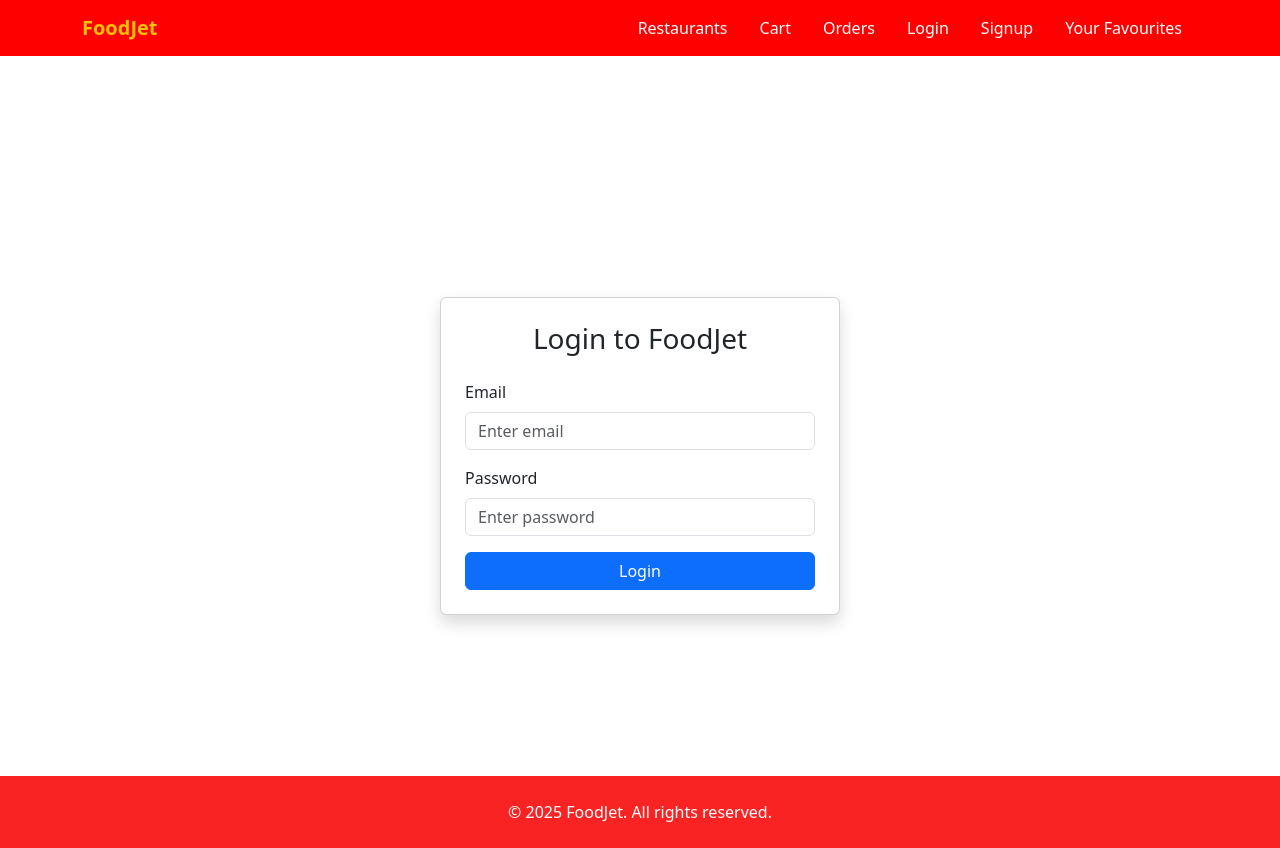
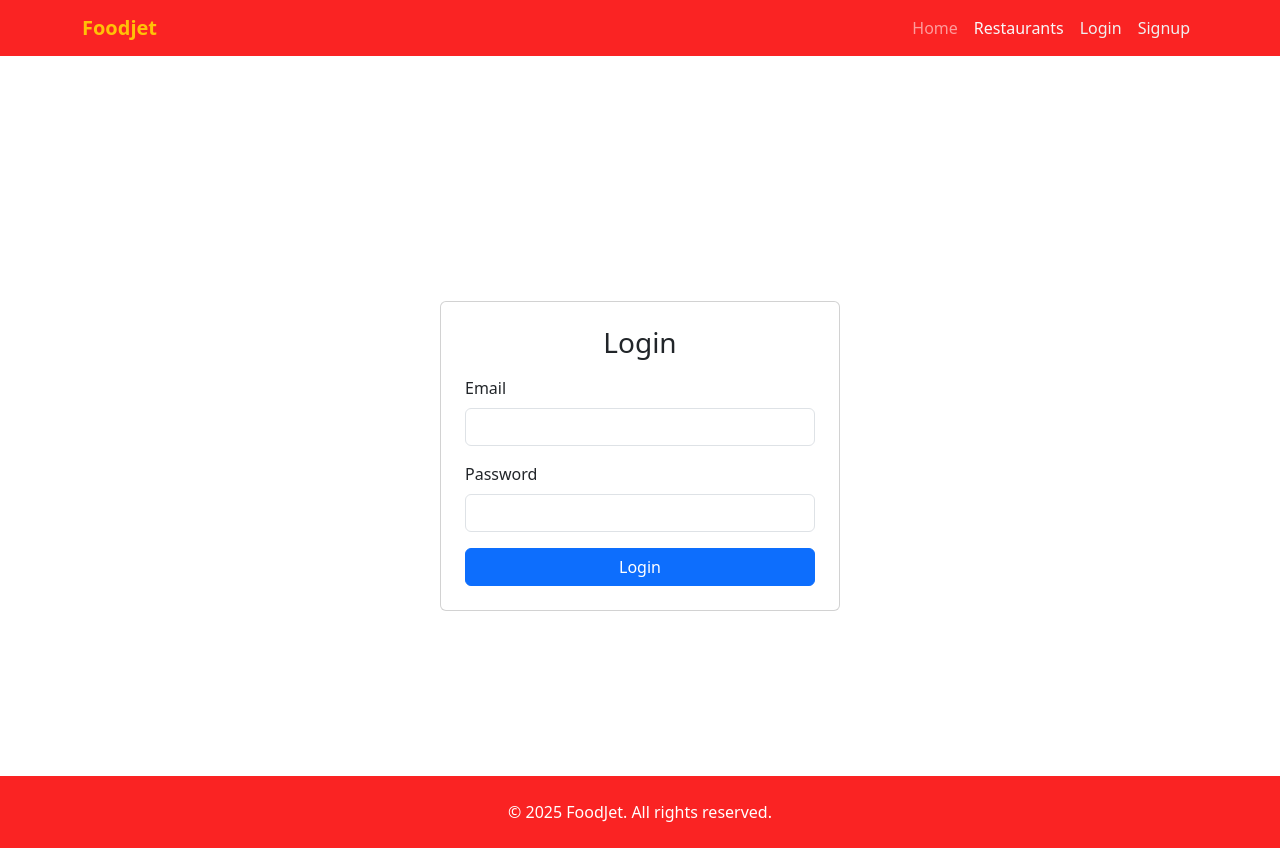
Before and after one commit to letscodeshazzz/deliveryApp, a React (Vite) app: page /login in a window 1280 px wide. Built offline with nearby package versions, Linux system fonts and the light colour scheme.

Commit message:
updating my code

```diff
--- a/src/App.jsx
+++ b/src/App.jsx
@@ -1,6 +1,7 @@
 import Navbar from "./components/Navbar";
 import Footer from "./components/Footer";
 import { Routes, Route } from "react-router-dom";
+import ProtectedRoute from "./components/ProtectedRoute";
 
 import Home from "./pages/Home";
 import Login from "./pages/Login";
@@ -21,8 +22,8 @@ function App() {
           <Route path="/signup" element={<Signup />} />
           <Route path="/restaurants" element={<Restaurants />} />
           <Route path="/restaurant/:id" element={<RestaurantDetails />} />
-          <Route path="/cart" element={<Cart />} />
-          <Route path="/orders" element={<Orders />} />
+          <Route path="/cart" element={<ProtectedRoute><Cart /></ProtectedRoute>} />
+          <Route path="/orders" element={<ProtectedRoute><Orders /></ProtectedRoute>} />
         </Routes>
       </div>
       <Footer />
--- a/src/components/Navbar.jsx
+++ b/src/components/Navbar.jsx
@@ -1,46 +1,73 @@
 import { Link } from "react-router-dom";
+import { useAuth } from "../context/AuthContext";
+import { Button } from "react-bootstrap";
 
 const Navbar = () => {
+  const { isLoggedIn, logout } = useAuth();
+
   return (
-    <nav className="navbar navbar-expand-lg navbar-dark" style={{ backgroundColor: "red" }}>
-      <div className="container d-flex justify-content-between flex-wrap">
-        <Link className="navbar-brand fw-bold text-warning" to="/">
-          FoodJet
+    <nav className="navbar navbar-expand-lg navbar-dark" style={{ background: "rgb(250, 35, 35)" }}>
+      <div className="container">
+        <Link className="navbar-brand fw-bold text-warning" to="/">Foodjet</Link>
+        <button
+          className="navbar-toggler"
+          type="button"
+          data-bs-toggle="collapse"
+          data-bs-target="#mainNavbar"
+          aria-controls="mainNavbar"
+          aria-expanded="false"
+          aria-label="Toggle navigation"
+        >
+          <span className="navbar-toggler-icon"></span>
+        </button>
+
+        <div className="collapse navbar-collapse" id="mainNavbar">
+          <ul className="navbar-nav ms-auto mb-2 mb-lg-0">
+            {/* Home Button */}
+            <li className="nav-item">
+              <Link className="nav-link" to="/" style={{ color: "f8f9fa",  }}>
+                Home
               </Link>
+            </li>
 
-
-        <ul className="navbar-nav d-flex flex-row flex-wrap ms-auto">
-          <li className="nav-item mx-2">
-            <Link className="nav-link text-white" to="/restaurants">
+            <li className="nav-item">
+              <Link className="nav-link" to="/restaurants" style={{ color: "#f8f9fa" }}>
                 Restaurants
               </Link>
             </li>
-          <li className="nav-item mx-2">
-            <Link className="nav-link text-white" to="/cart">
+
+            {isLoggedIn ? (
+              <>
+                <li className="nav-item">
+                  <Link className="nav-link" to="/cart" style={{ color: "#f0f0f0" }}>
                     Cart
                   </Link>
                 </li>
-          <li className="nav-item mx-2">
-            <Link className="nav-link text-white" to="/orders">
+                <li className="nav-item">
+                  <Link className="nav-link" to="/orders" style={{ color: "#f0f0f0" }}>
                     Orders
                   </Link>
                 </li>
-          <li className="nav-item mx-2">
-            <Link className="nav-link text-white" to="/login">
+                <li className="nav-item">
+                  <Button variant="link" className="nav-link text-white" onClick={logout}>Logout</Button>
+                </li>
+              </>
+            ) : (
+              <>
+                <li className="nav-item">
+                  <Link className="nav-link" to="/login" style={{ color: "#f0f0f0" }}>
                     Login
                   </Link>
                 </li>
-          <li className="nav-item mx-2">
-            <Link className="nav-link text-white" to="/signup">
+                <li className="nav-item">
+                  <Link className="nav-link" to="/signup" style={{ color: "#f0f0f0" }}>
                     Signup
                   </Link>
                 </li>
-          <li className="nav-item mx-2">
-            <Link className="nav-link text-white" to="/yourfavourites">
-              Your Favourites
-            </Link>
-          </li>
+              </>
+            )}
           </ul>
+        </div>
       </div>
     </nav>
   );
--- /dev/null
+++ b/src/components/ProtectedRoute.jsx
@@ -0,0 +1,9 @@
+import { Navigate } from "react-router-dom";
+import { useAuth } from "../context/AuthContext";
+
+const ProtectedRoute = ({ children }) => {
+  const { isLoggedIn } = useAuth();
+  return isLoggedIn ? children : <Navigate to="/login" />;
+};
+
+export default ProtectedRoute;
--- /dev/null
+++ b/src/context/AuthContext.jsx
@@ -0,0 +1,18 @@
+import { createContext, useContext, useState } from "react";
+
+const AuthContext = createContext();
+
+export const AuthProvider = ({ children }) => {
+  const [isLoggedIn, setIsLoggedIn] = useState(false);
+
+  const login = () => setIsLoggedIn(true);
+  const logout = () => setIsLoggedIn(false);
+
+  return (
+    <AuthContext.Provider value={{ isLoggedIn, login, logout }}>
+      {children}
+    </AuthContext.Provider>
+  );
+};
+
+export const useAuth = () => useContext(AuthContext);
--- a/src/main.jsx
+++ b/src/main.jsx
@@ -3,16 +3,21 @@ import { createRoot } from 'react-dom/client';
 import './index.css';
 import App from './App.jsx';
 import 'bootstrap/dist/css/bootstrap.min.css';
+import 'bootstrap/dist/js/bootstrap.bundle.min.js';
+
 
 import { BrowserRouter } from 'react-router-dom';
 import { CartProvider } from './context/CartContext.jsx';
+import { AuthProvider } from "./context/AuthContext";
 
 createRoot(document.getElementById('root')).render(
   <StrictMode>
     <BrowserRouter>
+    <AuthProvider>
       <CartProvider>
         <App />
       </CartProvider>
+      </AuthProvider>
     </BrowserRouter>
   </StrictMode>
 );
--- a/src/pages/Home.jsx
+++ b/src/pages/Home.jsx
@@ -66,7 +66,7 @@ const Home = () => {
                 size="lg"
                 as={Link}
                 to="/restaurants"
-                className="fw-semibold px-4 py-3 fs-5"
+                className="fw-semibold px-4 py-3 fs-5 text-danger"
               >
                 Browse Restaurants
               </Button>
--- a/src/pages/Login.jsx
+++ b/src/pages/Login.jsx
@@ -1,22 +1,46 @@
-import { Container, Form, Button, Card } from "react-bootstrap";
+import React, { useState } from "react";
+import { Container, Form, Button, Alert, Card } from "react-bootstrap";
+import { useAuth } from "../context/AuthContext";
+import { useNavigate } from "react-router-dom";
 
 const Login = () => {
+  const [form, setForm] = useState({ email: "", password: "" });
+  const [error, setError] = useState("");
+
+  const { login } = useAuth();
+  const navigate = useNavigate();
+
+  const handleChange = (e) => {
+    setForm({ ...form, [e.target.name]: e.target.value });
+  };
+
+  const handleSubmit = (e) => {
+    e.preventDefault();
+    if (!form.email || !form.password) {
+      setError("All fields are required");
+    } else {
+      setError("");
+      login();                            // ✅ update login state
+      alert("Login successful!");
+      navigate("/");           // ✅ redirect
+    }
+  };
+
   return (
     <Container className="d-flex justify-content-center align-items-center" style={{ minHeight: "80vh" }}>
-      <Card className="p-4 shadow" style={{ maxWidth: "400px", width: "100%" }}>
-        <h3 className="mb-4 text-center">Login to FoodJet</h3>
-        <Form>
+      <Card style={{ width: "100%", maxWidth: "400px" }} className="p-4">
+        <h3 className="text-center mb-3">Login</h3>
+        {error && <Alert variant="danger">{error}</Alert>}
+        <Form onSubmit={handleSubmit}>
           <Form.Group className="mb-3">
             <Form.Label>Email</Form.Label>
-            <Form.Control type="email" placeholder="Enter email" />
+            <Form.Control type="email" name="email" onChange={handleChange} />
           </Form.Group>
-
           <Form.Group className="mb-3">
             <Form.Label>Password</Form.Label>
-            <Form.Control type="password" placeholder="Enter password" />
+            <Form.Control type="password" name="password" onChange={handleChange} />
           </Form.Group>
-
-          <Button variant="primary" type="submit" className="w-100">Login</Button>
+          <Button type="submit" className="w-100">Login</Button>
         </Form>
       </Card>
     </Container>
--- a/src/pages/Signup.jsx
+++ b/src/pages/Signup.jsx
@@ -1,27 +1,43 @@
-import { Container, Form, Button, Card } from "react-bootstrap";
+import React, { useState } from "react";
+import { Container, Form, Button, Alert, Card } from "react-bootstrap";
 
 const Signup = () => {
+  const [form, setForm] = useState({ name: "", email: "", password: "" });
+  const [error, setError] = useState("");
+
+  const handleChange = (e) => {
+    setForm({ ...form, [e.target.name]: e.target.value });
+  };
+
+  const handleSubmit = (e) => {
+    e.preventDefault();
+    if (!form.name || !form.email || !form.password) {
+      setError("All fields are required");
+    } else {
+      setError("");
+      alert("Signup successful (for frontend only)");
+    }
+  };
+
   return (
     <Container className="d-flex justify-content-center align-items-center" style={{ minHeight: "80vh" }}>
-      <Card className="p-4 shadow" style={{ maxWidth: "400px", width: "100%" }}>
-        <h3 className="mb-4 text-center">Create your Foodjet account</h3>
-        <Form>
+      <Card style={{ width: "100%", maxWidth: "400px" }} className="p-4">
+        <h3 className="text-center mb-3">Signup</h3>
+        {error && <Alert variant="danger">{error}</Alert>}
+        <Form onSubmit={handleSubmit}>
           <Form.Group className="mb-3">
             <Form.Label>Full Name</Form.Label>
-            <Form.Control type="text" placeholder="Enter name" />
+            <Form.Control type="text" name="name" onChange={handleChange} />
           </Form.Group>
-
           <Form.Group className="mb-3">
             <Form.Label>Email</Form.Label>
-            <Form.Control type="email" placeholder="Enter email" />
+            <Form.Control type="email" name="email" onChange={handleChange} />
           </Form.Group>
-
           <Form.Group className="mb-3">
             <Form.Label>Password</Form.Label>
-            <Form.Control type="password" placeholder="Create password" />
+            <Form.Control type="password" name="password" onChange={handleChange} />
           </Form.Group>
-
-          <Button variant="success" type="submit" className="w-100">Signup</Button>
+          <Button type="submit" className="w-100">Signup</Button>
         </Form>
       </Card>
     </Container>
```
Also changed, not shown: src/pages/CartPage.jsx (+38 -10 lines), src/pages/Restaurants.jsx (+118 -13 lines). Lines whose indentation alone changed are shown as unchanged.
